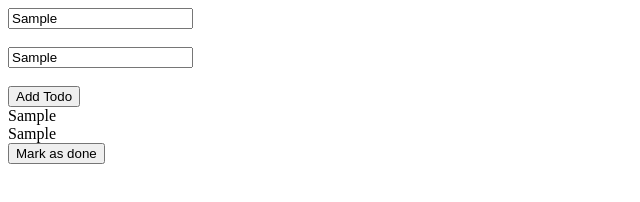
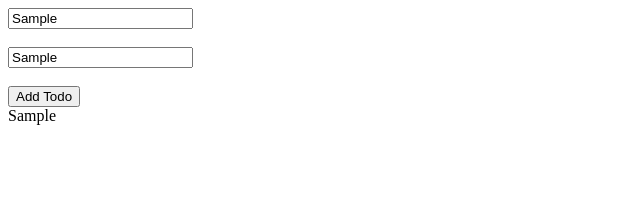
Before and after one commit to Shubham126/learn-react-week-4.2, a plain HTML site: page index.html in a window 1280 px wide. Both pictures are taken after typing "Sample", "Sample" into the empty fields and a click on the button "Add Todo". Shown: the whole page, without its empty margins (0-640 px from the left). Drawn offline with Linux system fonts and the light colour scheme.

Commit message:
appending div using doc . getElement

```diff
--- a/index.html
+++ b/index.html
@@ -7,14 +7,20 @@
     <script>
         function addTodo(){
             const title = document.getElementById("title").value;
-            const description = document.getElementById("description").value;
-            const originalHTML = document.getElementById("container1").innerHTML
+            // const description = document.getElementById("description").value;
+            // const originalHTML = document.getElementById("container1").innerHTML
+
+
+            const outerDiv = document.createElement("div");
+            outerDiv.innerHTML = title;
+            document.getElementById("container").appendChild(outerDiv);
+
             // console.log(title);
             // console.log(description);
-            document.getElementById("container1").innerHTML = originalHTML + `
-            <div> ${title} </div>
-            <div> ${description} </div>
-            <button> Mark as done</button>`;
+            // document.getElementById("container1").innerHTML = originalHTML + `
+            // <div> ${title} </div>
+            // <div> ${description} </div>
+            // <button> Mark as done</button>`;
             // document.getElementById("container2").innerHTML = description;
         }
     </script>
@@ -23,7 +29,7 @@
     <input id = "title" type="text" placeholder="Enter your Title here"> <br><br>
     <input id = "description" type="text" placeholder="Enter your Description here"> <br><br>
     <button onClick = "addTodo()">Add Todo</button>
-    <div id="container1"></div>
+    <div id="container"></div>
     <!-- <div id="container2"></div> -->
 </body>
 </html>
```
